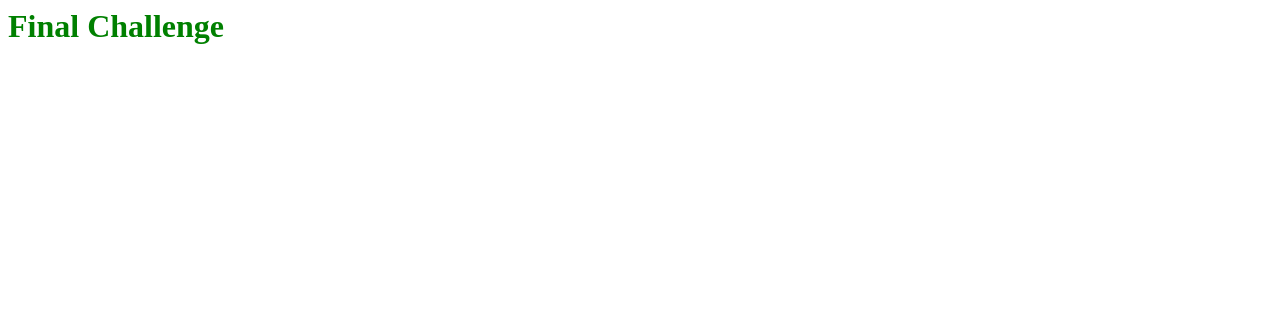
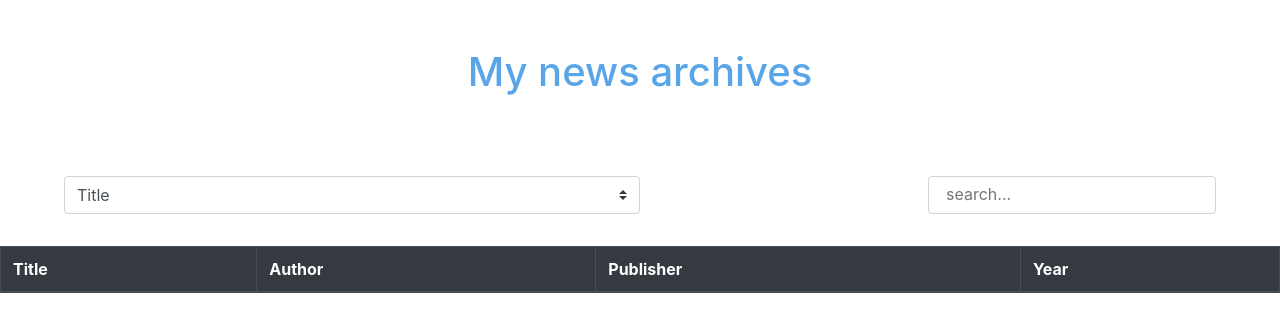
Before and after one commit to moisessantos/books-challenge, a plain HTML site: page index.html in a window 1280 px wide. Drawn offline with nearby package versions, Linux system fonts and the light colour scheme.

Commit message:
feat: Adds styling

```diff
--- a/index.html
+++ b/index.html
@@ -2,9 +2,35 @@
     <head>
         <link href="https://fonts.googleapis.com/css?family=Lato|Roboto" rel="stylesheet">
         <link rel="stylesheet" type="text/css" href="static/styles.css" />
+        <link rel="stylesheet" href="https://stackpath.bootstrapcdn.com/bootstrap/4.3.1/css/bootstrap.min.css" integrity="sha384-ggOyR0iXCbMQv3Xipma34MD+dH/1fQ784/j6cY/iJTQUOhcWr7x9JvoRxT2MZw1T" crossorigin="anonymous">
     </head>
     <body>
-        <h1>Final Challenge</h1>
+        <h1>My news archives</h1>
+        <div id="filter" class="flex filterContainer">
+            <select class="custom-select col-md-6 col-xs-12">
+                <option selected value="Title">Title</option>
+                <option value="Author">Author</option>
+                <option value="Publisher">Publisher</option>
+            </select>
+            <div class="col-md-3 col-xs-12 ml-3 filter" id="filterBox">
+                <input id="search" type="text" placeholder="search..." />
+            </div>
+        </div>
+        <table class="table table-striped table-bordered">
+            <thead class="thead-dark">
+                <tr>
+                    <th scope="col">Title</th>
+                    <th scope="col">Author</th>
+                    <th scope="col">Publisher</th>
+                    <th scope="col">Year</th>
+                </tr>
+            </thead>
+            <tbody id="resultsList">
+            </tbody>
+        </table>
+        <div id="pagesContainer"></div>
+        <script src="https://code.jquery.com/jquery-3.3.1.slim.min.js" integrity="sha384-q8i/X+965DzO0rT7abK41JStQIAqVgRVzpbzo5smXKp4YfRvH+8abtTE1Pi6jizo" crossorigin="anonymous"></script>
+        <script src="https://stackpath.bootstrapcdn.com/bootstrap/4.3.1/js/bootstrap.min.js" integrity="sha384-JjSmVgyd0p3pXB1rRibZUAYoIIy6OrQ6VrjIEaFf/nJGzIxFDsf4x0xIM+B07jRM" crossorigin="anonymous"></script>
         <script src="/static/index.js"></script>
     </body>
 </html>
--- a/static/styles.css
+++ b/static/styles.css
@@ -1,3 +1,51 @@
 h1 {
-    color: green;
+    color: #59A5E7;
+    text-align: center;
+    margin: 3rem 0 5rem !important;
 }
+
+.flex {
+    display: flex;
+    vertical-align: middle;
+}
+
+.filterContainer {
+    margin: 2rem 4rem;
+    justify-content: space-between;
+}
+
+
+.filter {
+    padding-top: 4px;
+    border: 1px solid #ced4da;
+    border-radius: .25rem;
+    color: #495057;
+    cursor: text;
+}
+
+.filter > input {
+    border-width: 0;
+    margin-right: auto;
+    max-width: 80%;
+}
+
+.filter > input:focus {
+    outline: 0;
+}
+
+.filter > svg {
+    position: absolute;
+    padding-top: 0.5rem;
+    float: right;
+    right: 1rem;
+}
+
+.spinner-grow {
+    height: 5rem;
+    width: 5rem;
+    margin: auto;
+}
+
+.page-link {
+    color: black !important;
+}
```
Also changed, not shown: static/magnifier.svg (added).
